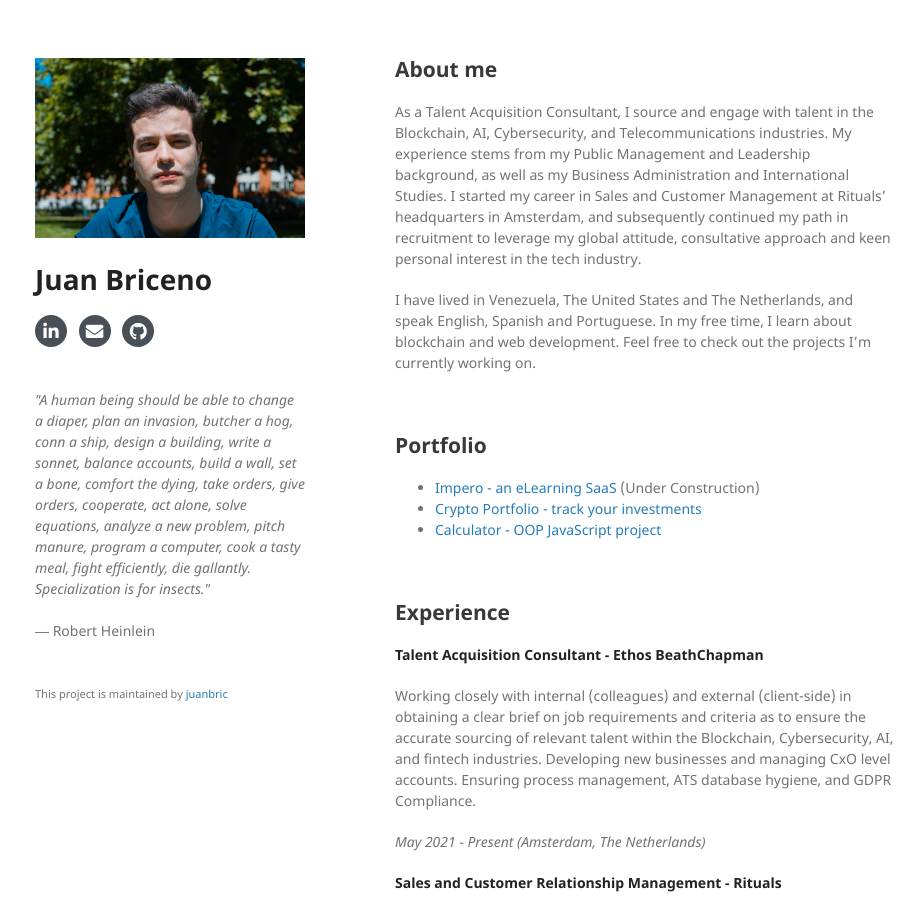
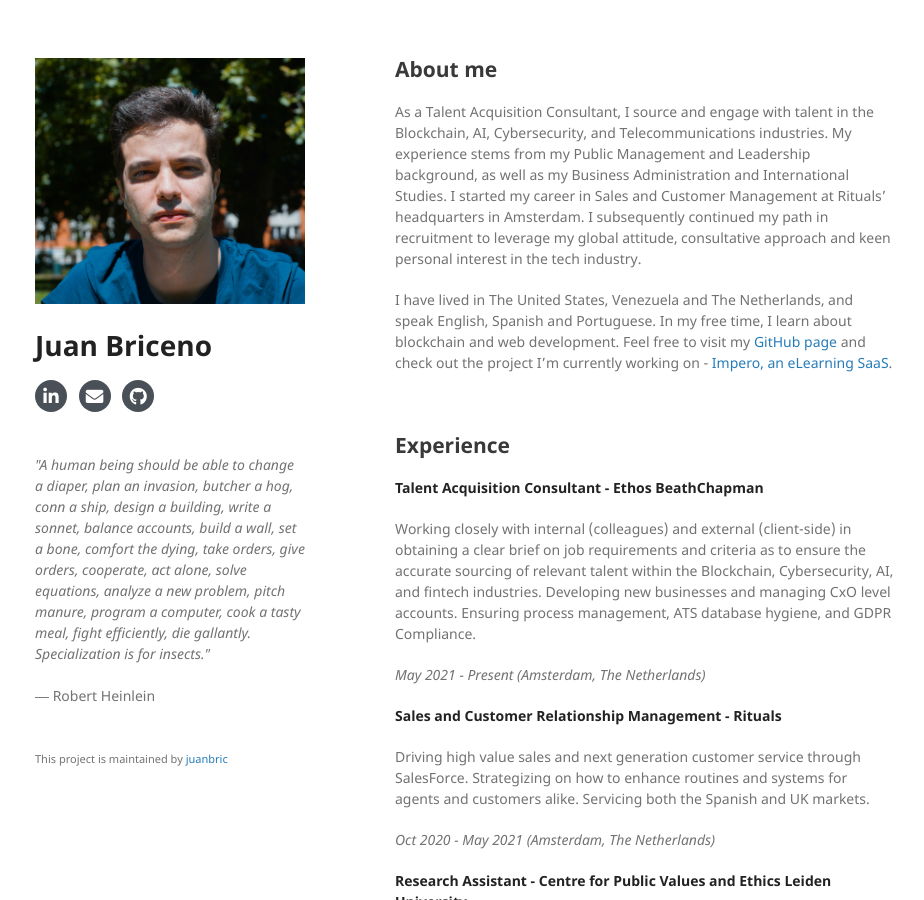
Before and after one commit to juanbric/homepage, a Jekyll site: the page built from index.md, in a window 1280 px wide and 900 px high. Shown: the whole window, without its empty margins (175-1099 px from the left). Built offline with Jekyll 4.4.1, drawn with Linux system fonts in a browser that asks for light colours; nearby versions of some CDN libraries; our own code applies the rules of GitHub Pages for plain Markdown files; a style sheet for code colours, icons or effects is not loaded; some of the changed text lies outside the part shown.

Commit message:
new logo

```diff
--- a/index.md
+++ b/index.md
@@ -1,15 +1,8 @@
 ## About me
 
-As a Talent Acquisition Consultant, I source and engage with talent in the Blockchain, AI, Cybersecurity, and Telecommunications industries. My experience stems from my Public Management and Leadership background, as well as my Business Administration and International Studies. I started my career in Sales and Customer Management at Rituals' headquarters in Amsterdam, and subsequently continued my path in recruitment to leverage my global attitude, consultative approach and keen personal interest in the tech industry.
+As a Talent Acquisition Consultant, I source and engage with talent in the Blockchain, AI, Cybersecurity, and Telecommunications industries. My experience stems from my Public Management and Leadership background, as well as my Business Administration and International Studies. I started my career in Sales and Customer Management at Rituals' headquarters in Amsterdam. I subsequently continued my path in recruitment to leverage my global attitude, consultative approach and keen personal interest in the tech industry.
 
-I have lived in Venezuela, The United States and The Netherlands, and speak English, Spanish and Portuguese. In my free time, I learn about blockchain and web development. Feel free to check out the projects I'm currently working on.
-
-<br/>
-
-## Portfolio
-- [Impero - an eLearning SaaS](https://juanbric.github.io/impero/dist/index.html) (Under Construction)
-- [Crypto Portfolio - track your investments](https://juanbric.github.io/cryptoportfolio/#)
-- [Calculator - OOP JavaScript project](juanbric.github.io/calculator/)
+I have lived in The United States, Venezuela and The Netherlands, and speak English, Spanish and Portuguese. In my free time, I learn about blockchain and web development. Feel free to visit my [GitHub page](https://github.com/juanbric) and check out the project I'm currently working on - [Impero, an eLearning SaaS](https://juanbric.github.io/impero/dist/index.html).
 
 <br/>
 
```
Also changed, not shown: other parts of index.md (+1 -1 lines), _config.yml (line endings or trailing spaces), assets/img/jp.jpeg.
